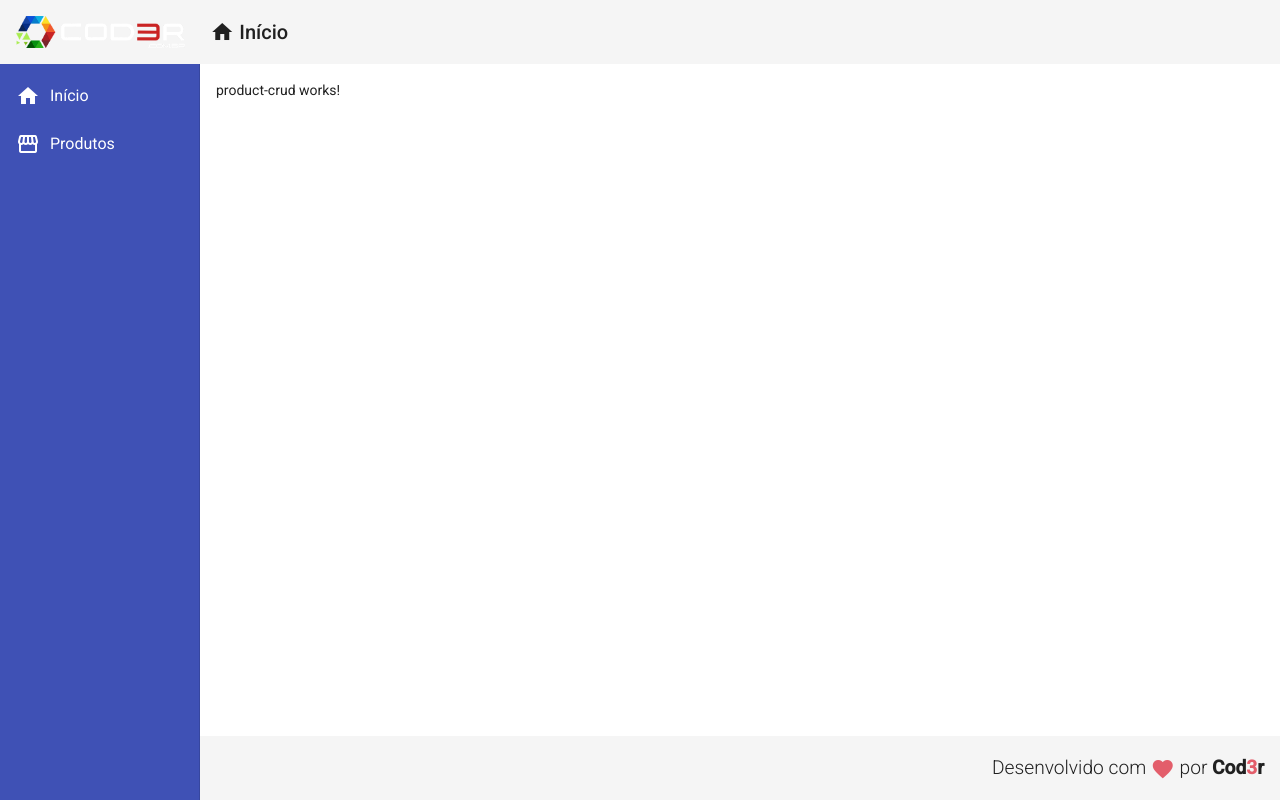
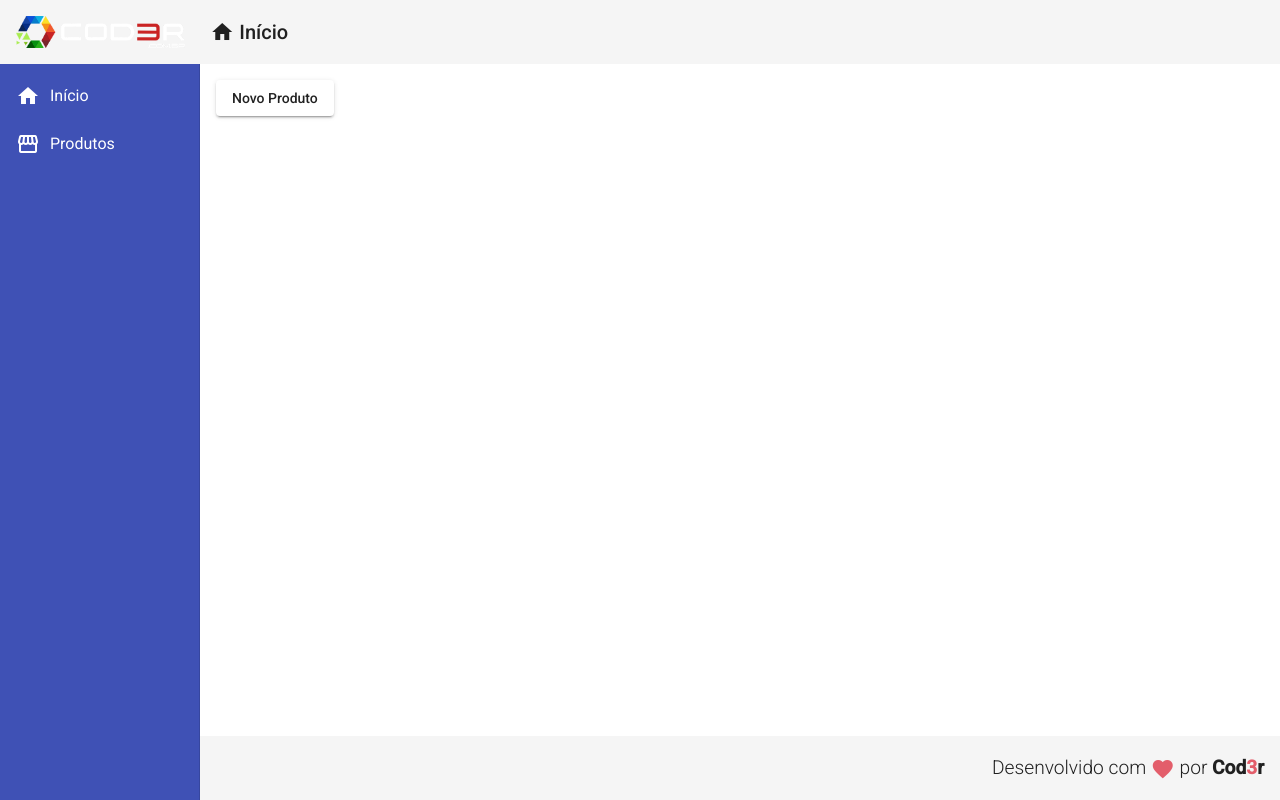
Before and after one commit to Coletinn/projeto-angular-app, an Angular app in the folder frontend/: page /products in a window 1280 px wide. Built offline with nearby package versions, Linux system fonts and the light colour scheme.

Commit message:
Navegacao para tela de Criar Produtos

```diff
--- a/frontend/src/app/app.module.ts
+++ b/frontend/src/app/app.module.ts
@@ -18,6 +18,7 @@ import { ProductCrudComponent } from './views/product-crud/product-crud.componen
 import { RedDirective } from './directives/red.directive';
 import { ForDirective } from './directives/for.directive';
 import { ProductCreateComponent } from './components/product/product-create/product-create.component'
+import { MatButtonModule } from '@angular/material/button';
 
 @NgModule({
   declarations: [
@@ -38,7 +39,8 @@ import { ProductCreateComponent } from './components/product/product-create/prod
     MatToolbarModule,
     MatSidenavModule,
     MatListModule,
-    MatCardModule
+    MatCardModule,
+    MatButtonModule
   ],
   providers: [],
   bootstrap: [AppComponent]
--- a/frontend/src/app/views/product-crud/product-crud.component.html
+++ b/frontend/src/app/views/product-crud/product-crud.component.html
@@ -1 +1,3 @@
-<p>product-crud works!</p>
+<button mat-raised-button (click)="navigateToProductCreate()">
+    Novo Produto
+</button>
--- a/frontend/src/app/views/product-crud/product-crud.component.ts
+++ b/frontend/src/app/views/product-crud/product-crud.component.ts
@@ -1,4 +1,5 @@
 import { Component, OnInit } from '@angular/core';
+import { Router } from '@angular/router'
 
 @Component({
   selector: 'app-product-crud',
@@ -7,9 +8,15 @@ import { Component, OnInit } from '@angular/core';
 })
 export class ProductCrudComponent implements OnInit {
 
-  constructor() { }
+  constructor(private router: Router) {
+
+  }
 
   ngOnInit(): void {
   }
 
+  navigateToProductCreate(): void {
+    this.router.navigate(['/products/create'])
+  }
+
 }
```
